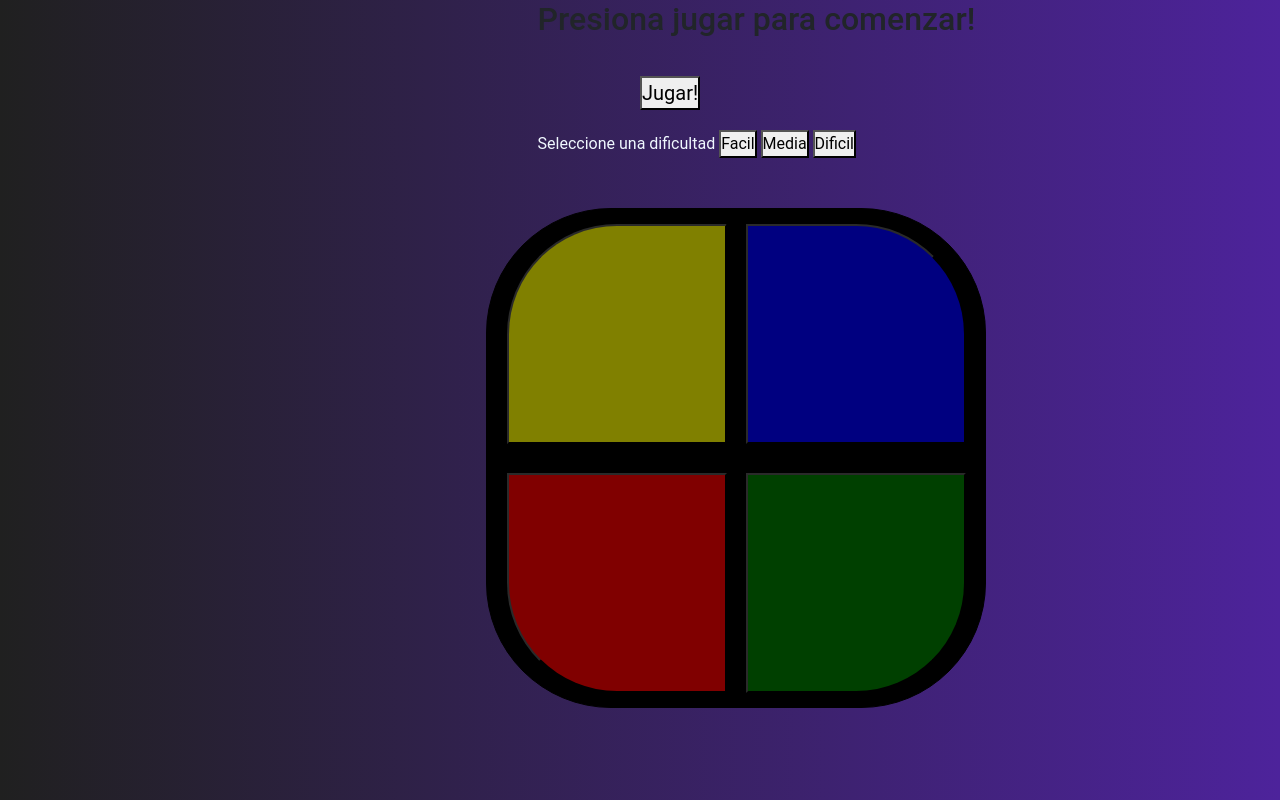
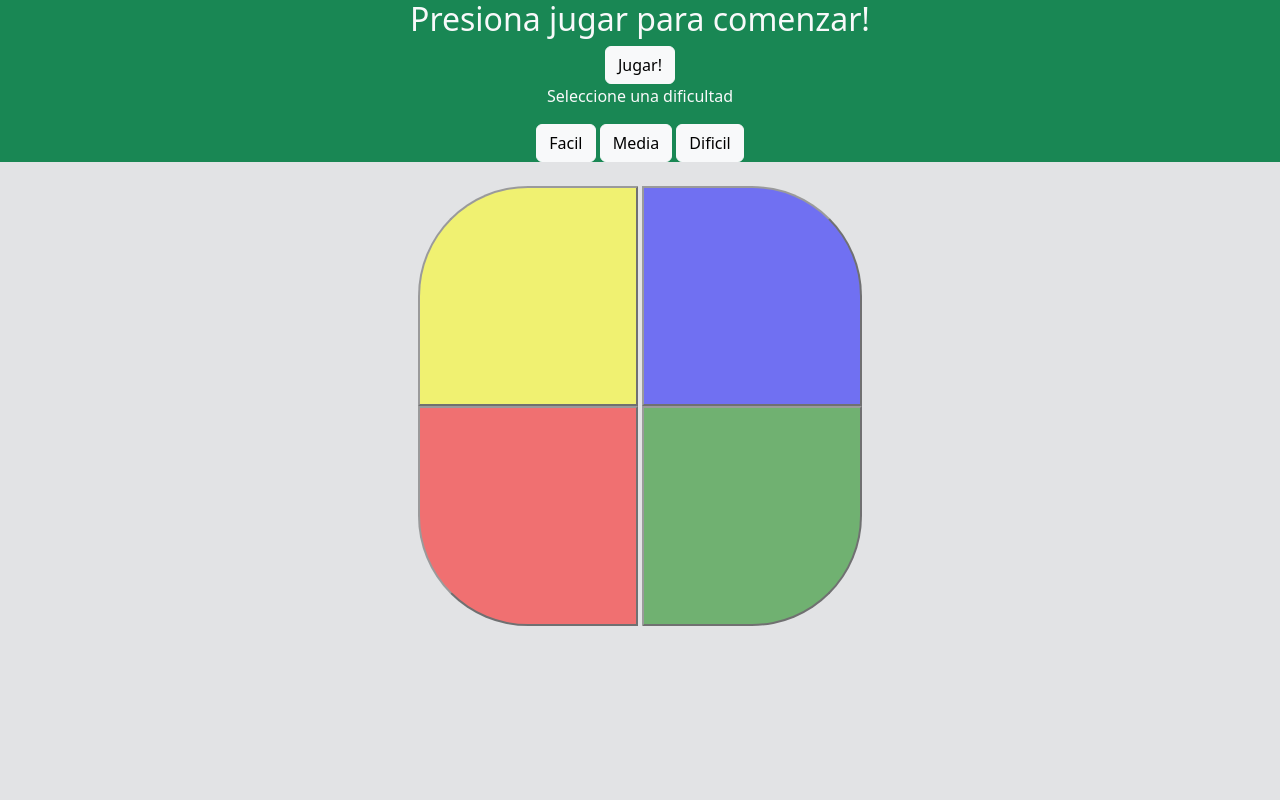
Before and after one commit to Und0r/Simon-dice-r-ArgentinaPrograma, a website: page index.html in a window 1280 px wide. Both pictures are taken after a click on the button "Jugar!". Drawn offline with nearby package versions, Linux system fonts and the light colour scheme.

Commit message:
Cambios en estilos
Se agregan cambios de estilos utilizando boostrap, se corregie el script para su correcto funcionamiento

```diff
--- a/index.html
+++ b/index.html
@@ -11,40 +11,72 @@
 </head>
 <header>
 
-    <div>
-        <h2>Presiona jugar para comenzar!</h2>
-
+    <div class="container-m text-center bg-success ">
+        <div class="row-m">
+        <h2 class="text-light">Presiona jugar para comenzar!</h2>
+    </div>
+        <div class="row-m">
+            <button type="button" id="comenzar" class="btn btn-light">Jugar!</button>
         </div>
-    <button id="comenzar">Jugar!</button>
 
 
-<div id="dificultad" class="oculto">
-    Seleccione una dificultad
-    <button id="facil">Facil</button>
-    <button id="media">Media</button>
-    <button id="dificil">Dificil</button>
-</div>
-</header>
-<body>
+<div class="row">
+    <div id="dificultad" class="oculto">
+        <p  class="text-light" >Seleccione una dificultad</p>
+
+        <button type="button" id="facil" class="btn btn-light">Facil</button>
 
 
-    <div id="turno" class="oculto">
+        <button type="button" id="media" class="btn btn-light">Media</button>
 
-    </div>
+        <button type="button" id="dificil" class="btn btn-light">Dificil</button>
 
-    <div id="rondas" class="oculto">
+</div>
+</div>
+
+  </div>
+</header>
+<body class="bg-secondary-subtle">
+
+
+
+    <div class="container text-center w-25 p-2">
+
+
+    <div id="rondas" class="alert alert-dark  oculto">
         #
+
+
+
+          </div>
     </div>
 
 
-    <section id="simonDiceContainer">
 
+<div class="container text-center p-2" id="simonDiceContainer">
+
+        <div class="row-xs justify-content-center">
         <input type="button" id="amarillo" class="cuadro">
         <input type="button" id="azul" class="cuadro">
+    </div>
+    <div class="row-xs  justify-content-center">
         <input type="button" id="rojo" class="cuadro">
         <input type="button" id="verde" class="cuadro">
+        </div>
 
-    </section>
+
+</div>
+
+<div class="container text-center w-25 p-2">
+
+    <div id="turno"  class="alert alert-light  oculto">
+
+
+
+
+        </div>
+</div>
+
 
 </body>
 <footer>
--- a/script.js
+++ b/script.js
@@ -7,16 +7,16 @@ bloquearInputUsuario();
 
 
 function empezarJuego() {
- mostrarElementos();
+  ocultarElementos();
+ mostrarDificultad();
   reiniciarRonda();
   document.querySelector("#facil").onclick = comenzarRondaFacil;
   document.querySelector("#media").onclick = comenzarRondaMedia;
   document.querySelector("#dificil").onclick = comenzarRondaDificil;
 }
 
-function mostrarElementos(){
-    document.querySelector("#rondas").classList = "";
-    document.querySelector("#turno").classList = "";
+function mostrarDificultad(){
+
     document.querySelector("#dificultad").classList = "";
 }
 
@@ -32,8 +32,19 @@ function reiniciarRonda() {
   ronda = 0;
 }
 
+function mostrarElementos() {
+  document.querySelector("#turno").classList.remove("oculto");
+  document.querySelector("#rondas").classList.remove("oculto");
+}
+
+function ocultarElementos(){
+  document.querySelector("#turno").classList.add("oculto");
+  document.querySelector("#rondas").classList.add("oculto");
+}
+
 
 function comenzarRondaFacil() {
+  mostrarElementos();
   bloquearInputUsuario();
     ocultarDificultad();
   actualizarEstado("Turno PC");
@@ -61,6 +72,7 @@ function comenzarRondaFacil() {
 }
 
 function comenzarRondaMedia() {
+  mostrarElementos();
     bloquearInputUsuario();
     ocultarDificultad();
     actualizarEstado("Turno PC");
@@ -68,7 +80,7 @@ function comenzarRondaMedia() {
     const $nuevoCuadro = cuadroAleatorio();
     contadorMaquina.push($nuevoCuadro);
 
-    const RETRASO_TURNO_JUGADOR = (contadorMaquina.length + 1) * 1000;
+    const RETRASO_TURNO_JUGADOR = (contadorMaquina.length + 1) * 800;
 
     contadorMaquina.forEach(function ($cuadro, index) {
       const RETRASO_MS = (index + 1) * 800;
@@ -88,6 +100,7 @@ function comenzarRondaMedia() {
   }
 
   function comenzarRondaDificil() {
+    mostrarElementos();
     bloquearInputUsuario();
     ocultarDificultad();
     actualizarEstado("Turno PC");
@@ -95,7 +108,7 @@ function comenzarRondaMedia() {
     const $nuevoCuadro = cuadroAleatorio();
     contadorMaquina.push($nuevoCuadro);
 
-    const RETRASO_TURNO_JUGADOR = (contadorMaquina.length + 1) * 1000;
+    const RETRASO_TURNO_JUGADOR = (contadorMaquina.length + 1) * 500;
 
     contadorMaquina.forEach(function ($cuadro, index) {
       const RETRASO_MS = (index + 1) * 500;
@@ -183,11 +196,11 @@ function actualizarEstado(estado, error = false) {
   const $estado = document.querySelector("#turno");
   $estado.textContent = estado;
   if (error) {
-    $estado.classList.remove("alert-primary");
+    $estado.classList.remove("alert-light");
     $estado.classList.add("alert-danger");
   } else {
     $estado.classList.remove("alert-danger");
-    $estado.classList.add("alert-primary");
+    $estado.classList.add("alert-light");
   }
 }
 
@@ -223,7 +236,6 @@ function desbloquearInputUsuario(dificultad) {
 
 function perder() {
   bloquearInputUsuario();
-  reiniciarRonda();
   actualizarEstado(
     'Perdiste! Presiona "Jugar" para volver a intentarlo.',
     true
--- a/style.css
+++ b/style.css
@@ -1,55 +1,3 @@
-*{
-    font-family: 'Roboto', sans-serif;
-
-    box-sizing: border-box;
-    margin: 0;
-    padding: 0;
-}
-
-header {
-    background-color: rgb(255, 255, 255);
-}
-
-h2,#dificultad {
-    margin-left: 42%;
-    color: aliceblue;
-
-}
-
-#dificultad {
-    margin-top: 20px;
-}
-
-#turno, #rondas {
-    color: aliceblue;
-}
-
-#comenzar {
-    margin-left: 50%;
-    margin-top: 30px;
-    font-size: 20px;
-}
-
-
-#rondas, #turno {
-    font-size: 1.2em;
-}
-
-#simonDiceContainer {
-    display: flex;
-    margin-left: 38%;
-    margin-top: 50px;
-    border-radius: 25%;
-    border: 1px solid black;
-    background-color: black;
-    height: 500px;
-    width: 500px;
-    justify-content: space-evenly;
-    align-items: center;
-    flex-wrap: wrap;
-}
-
-
 #amarillo{
     border-top-left-radius:  50%;
     background-color: yellow;
@@ -82,7 +30,3 @@ h2,#dificultad {
 .oculto {
     display: none;
 }
-
-body, footer, header{
-    background-image: linear-gradient(to right, rgb(32, 32, 32), rgb(77, 35, 155));
-}
```
